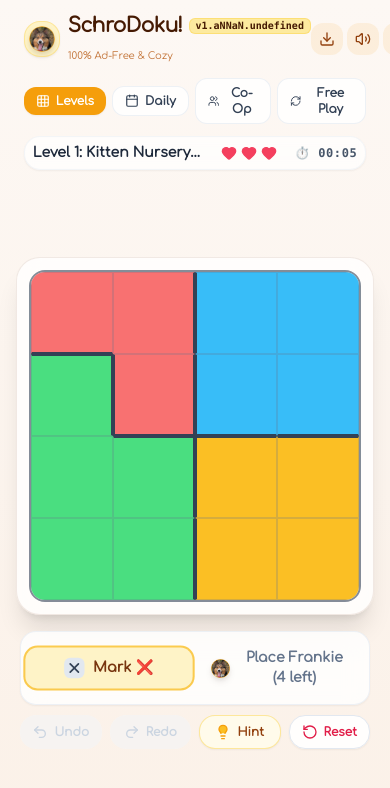
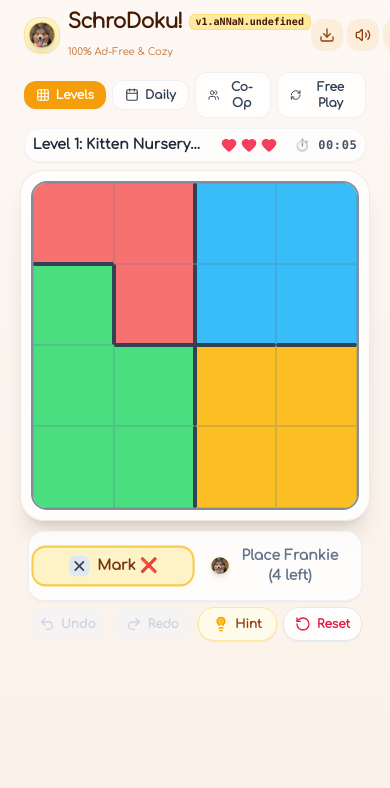
Before and after one commit to TruncatedPi/FrankieDoku, a React (Vite) app: page / in a window 390 px wide. Shown: the top 788 px of the page. Built offline with nearby package versions, Linux system fonts and the light colour scheme.

Commit message:
fix: eliminate Zen banner gap and ensure bottom buttons clear mobile browser overlay

```diff
--- a/index.html
+++ b/index.html
@@ -18,7 +18,7 @@
     <meta name="theme-color" content="#fdf8f4" />
 
   </head>
-  <body class="bg-cozy-bg text-cozy-slate select-none overflow-hidden m-0 p-0 antialiased font-bubble">
+  <body class="bg-cozy-bg text-cozy-slate select-none overflow-x-hidden overflow-y-auto m-0 p-0 antialiased font-bubble">
     <div id="root"></div>
     <script type="module" src="/src/main.tsx"></script>
   </body>
--- a/src/App.tsx
+++ b/src/App.tsx
@@ -73,7 +73,7 @@ export function App() {
       : settings.catBreed;
 
   return (
-    <div className="min-h-screen w-full flex flex-col justify-between overflow-x-hidden bg-gradient-to-b from-[#fdf8f4] to-[#fbf1e8] dark:from-[#1a1926] dark:to-[#12111a] text-slate-800 dark:text-slate-100 font-bubble transition-colors duration-300 pb-4">
+    <div className="min-h-screen min-h-[100dvh] w-full flex flex-col justify-start overflow-x-hidden overflow-y-auto bg-gradient-to-b from-[#fdf8f4] to-[#fbf1e8] dark:from-[#1a1926] dark:to-[#12111a] text-slate-800 dark:text-slate-100 font-bubble transition-colors duration-300 pb-[max(1.25rem,calc(env(safe-area-inset-bottom)+0.75rem))]">
       {/* Header */}
       <Header
         gameMode={gameMode}
@@ -96,7 +96,7 @@ export function App() {
       />
 
       {/* Main Game Area */}
-      <main className="flex-1 flex flex-col items-center justify-center px-3 py-1 gap-2">
+      <main className="flex-1 w-full max-w-[min(94vw,500px)] mx-auto flex flex-col items-center justify-start px-2 pt-1 pb-1 gap-1.5 sm:gap-2">
         {isGenerating && <p role="status" className="text-sm font-bold text-amber-700">Creating your map…</p>}
         {generationError && <p role="alert" className="text-sm text-rose-700">{generationError} Choose a board size or daily date to retry.</p>}
         {/* Two Player Active Turn Banner */}
--- a/src/components/Board.tsx
+++ b/src/components/Board.tsx
@@ -204,7 +204,11 @@ export const Board: React.FC<BoardProps> = ({
 
   return (
     <div
-      className="relative w-full max-w-[min(92vw,480px)] aspect-square mx-auto touch-none select-none rounded-3xl p-3 shadow-xl bg-white/80 dark:bg-cozy-darkCard/80 backdrop-blur-md border border-amber-900/10 dark:border-white/10 transition-all duration-300"
+      className="relative w-full aspect-square mx-auto touch-none select-none rounded-3xl p-2.5 sm:p-3 shadow-xl bg-white/80 dark:bg-cozy-darkCard/80 backdrop-blur-md border border-amber-900/10 dark:border-white/10 transition-all duration-300 shrink-0"
+      style={{
+        maxWidth: 'min(92vw, 460px, calc(100dvh - 280px))',
+        maxHeight: 'min(92vw, 460px, calc(100dvh - 280px))',
+      }}
       onContextMenu={(e) => e.preventDefault()}
       aria-busy={disabled}
       onPointerMove={e => {
--- a/src/components/Controls.tsx
+++ b/src/components/Controls.tsx
@@ -29,13 +29,13 @@ export const Controls: React.FC<ControlsProps> = ({
   remainingCats,
 }) => {
   return (
-    <div className="w-full max-w-[min(94vw,480px)] mx-auto mt-2 px-2 flex flex-col gap-2.5 select-none">
+    <div className="w-full max-w-[min(94vw,480px)] mx-auto mt-1 sm:mt-2 px-2 flex flex-col gap-1.5 sm:gap-2.5 select-none shrink-0">
       {/* Primary Input Mode Toggle (Single-tap friendly for phones & tablets) */}
       <div className="flex items-center gap-2 p-1.5 rounded-2xl bg-white/80 dark:bg-cozy-darkCard/80 backdrop-blur-md border border-slate-200/60 dark:border-white/10 shadow-sm">
         <button
           type="button"
           onClick={() => onSetInputMode('mark')}
-          className={`flex-1 flex items-center justify-center gap-2 py-2.5 px-3 rounded-xl font-bold text-sm transition-all duration-200 ${
+          className={`flex-1 flex items-center justify-center gap-2 py-2 sm:py-2.5 px-3 rounded-xl font-bold text-sm transition-all duration-200 ${
             inputMode === 'mark'
               ? 'bg-amber-100 dark:bg-amber-950/60 text-amber-900 dark:text-amber-100 shadow-sm ring-2 ring-amber-400/80 scale-[1.02]'
               : 'text-slate-500 hover:text-slate-800 dark:text-slate-400 dark:hover:text-slate-100 hover:bg-slate-100/60 dark:hover:bg-white/5'
@@ -50,7 +50,7 @@ export const Controls: React.FC<ControlsProps> = ({
         <button
           type="button"
           onClick={() => onSetInputMode('cat')}
-          className={`flex-1 flex items-center justify-center gap-2 py-2.5 px-3 rounded-xl font-bold text-sm transition-all duration-200 ${
+          className={`flex-1 flex items-center justify-center gap-2 py-2 sm:py-2.5 px-3 rounded-xl font-bold text-sm transition-all duration-200 ${
             inputMode === 'cat'
               ? 'bg-amber-500 text-white shadow-md ring-2 ring-amber-400 scale-[1.02]'
               : 'text-slate-500 hover:text-slate-800 dark:text-slate-400 dark:hover:text-slate-100 hover:bg-slate-100/60 dark:hover:bg-white/5'
@@ -64,7 +64,7 @@ export const Controls: React.FC<ControlsProps> = ({
       </div>
 
       {/* Auxiliary Action Buttons: Undo, Redo, Hint, Restart */}
-      <div className="grid grid-cols-4 gap-2">
+      <div className="grid grid-cols-4 gap-1.5 sm:gap-2">
         <button
           type="button"
           onClick={onUndo}
--- a/src/components/Header.tsx
+++ b/src/components/Header.tsx
@@ -64,7 +64,7 @@ export const Header: React.FC<HeaderProps> = ({
   };
 
   return (
-    <header className="w-full max-w-[min(94vw,500px)] mx-auto pt-3 pb-2 px-3 flex flex-col gap-2 select-none">
+    <header className="w-full max-w-[min(94vw,500px)] mx-auto pt-2 pb-1 sm:pt-3 sm:pb-2 px-3 flex flex-col gap-1.5 sm:gap-2 select-none">
       {/* Top Bar: Brand & Quick Action Buttons */}
       <div className="flex items-center justify-between">
         {/* Brand Logo & Name */}
--- a/src/components/SettingsModal.tsx
+++ b/src/components/SettingsModal.tsx
@@ -56,6 +56,7 @@ export const SettingsModal: React.FC<SettingsModalProps> = ({
           <button
             type="button"
             onClick={onClose}
+            aria-label="Close Settings"
             className="p-1.5 rounded-xl hover:bg-slate-100 dark:hover:bg-white/10 text-slate-400 hover:text-slate-700 dark:hover:text-slate-200"
           >
             <X className="w-5 h-5" />
```
Also changed, not shown: 1 other file (tests, documents, lock files or other folders).
